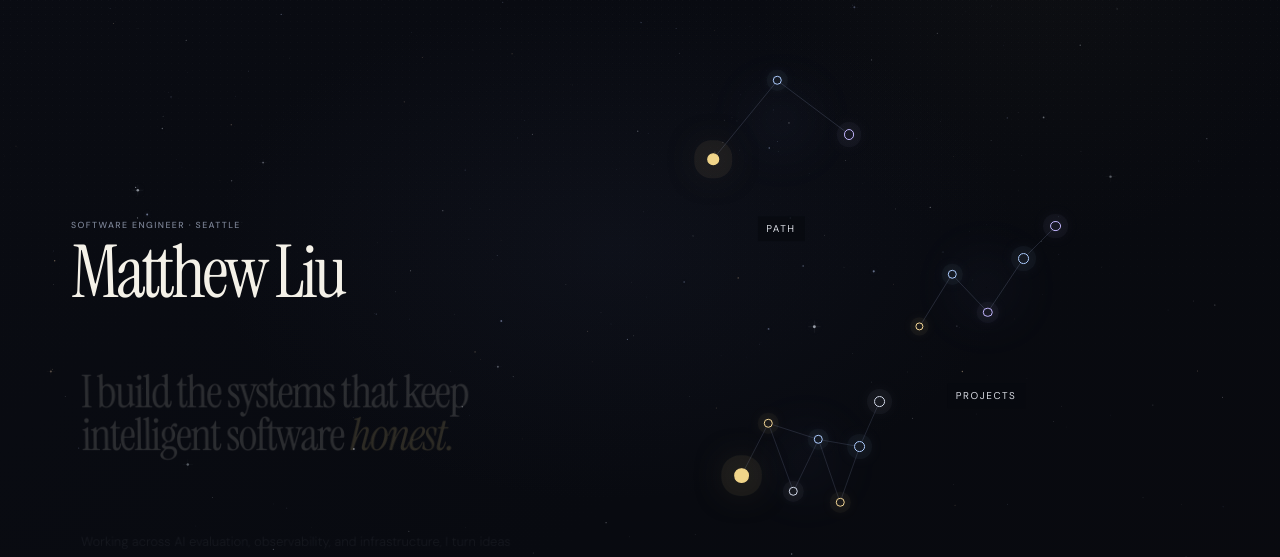
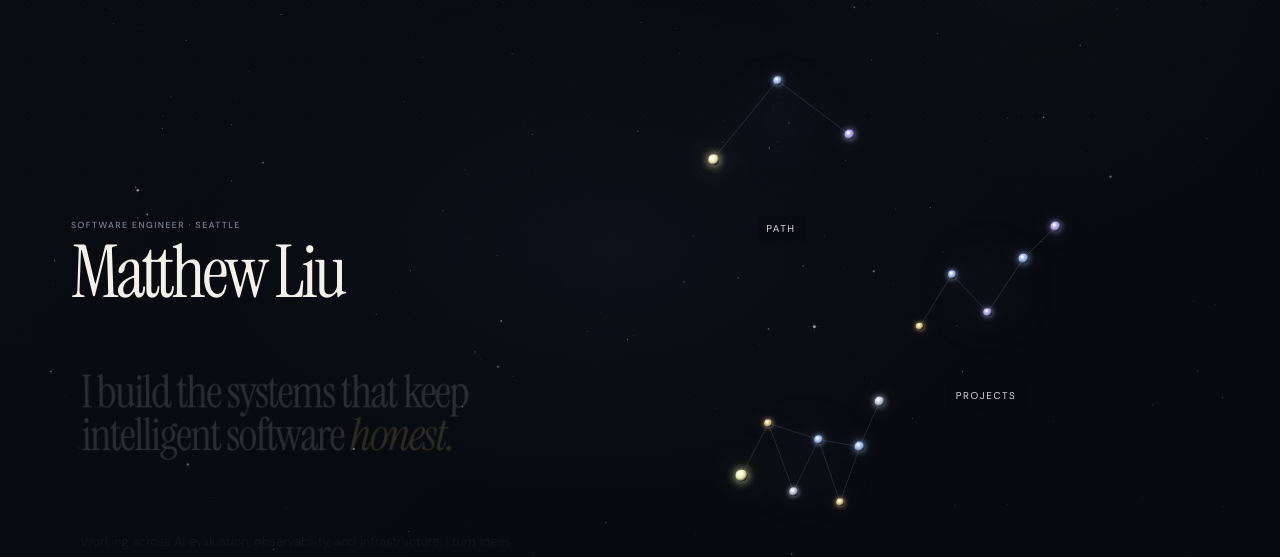
Before and after one commit to mattliu-mygit/mattliu-home, a React (Vite) app: page / in a window 1280 px wide. Shown: the part 136-693 px from the top of the page. Built offline with nearby package versions, Linux system fonts and the light colour scheme.

Commit message:
feat: render constellations as luminous stars

```diff
--- a/src/styles.css
+++ b/src/styles.css
@@ -922,21 +922,26 @@ a:focus-visible {
   position: absolute;
   top: 50%;
   left: 50%;
-  width: calc(0.5rem * var(--star-prominence));
-  height: calc(0.5rem * var(--star-prominence));
-  border: 1px solid currentColor;
+  width: calc(0.46rem * var(--star-prominence));
+  height: calc(0.46rem * var(--star-prominence));
+  border: 0;
   border-radius: 50%;
   color: rgb(var(--star-color));
-  background: color-mix(in srgb, rgb(var(--star-color)) 8%, var(--night));
+  background: radial-gradient(
+    circle at 38% 34%,
+    rgb(255 255 255 / 0.98) 0 9%,
+    rgb(var(--star-color)) 24%,
+    rgb(var(--star-color) / 0.82) 48%,
+    transparent 74%
+  );
   box-shadow:
-    0 0 0 calc(0.33rem * var(--star-prominence))
-      rgb(var(--star-color) / 0.035),
-    0 0 calc(0.88rem * var(--star-prominence))
-      rgb(var(--star-color) / 0.24);
+    0 0 calc(0.28rem * var(--star-prominence))
+      rgb(var(--star-color) / 0.78),
+    0 0 calc(1.05rem * var(--star-prominence))
+      rgb(var(--star-color) / 0.3);
   transform: translate(-50%, -50%);
   transition:
-    color 220ms ease,
-    background 220ms ease,
+    filter 220ms ease,
     box-shadow 220ms ease,
     transform 220ms ease;
 }
@@ -1017,12 +1022,13 @@ a:focus-visible {
 
 .constellation-star:is(:hover, :focus-visible) .constellation-star__point,
 .constellation-star[data-active="true"] .constellation-star__point {
-  color: var(--gold);
-  background: var(--gold);
+  filter: brightness(1.26);
   box-shadow:
-    0 0 0 0.6rem rgba(240, 213, 138, 0.055),
-    0 0 1.75rem rgba(240, 213, 138, 0.5);
-  transform: translate(-50%, -50%) scale(1.35);
+    0 0 calc(0.38rem * var(--star-prominence))
+      rgb(var(--star-color) / 0.92),
+    0 0 calc(1.5rem * var(--star-prominence))
+      rgb(var(--star-color) / 0.46);
+  transform: translate(-50%, -50%) scale(1.22);
 }
 
 .constellation-star:is(:hover, :focus-visible) .constellation-star__label,
```
Also changed, not shown: 1 other file (tests, documents, lock files or other folders).
